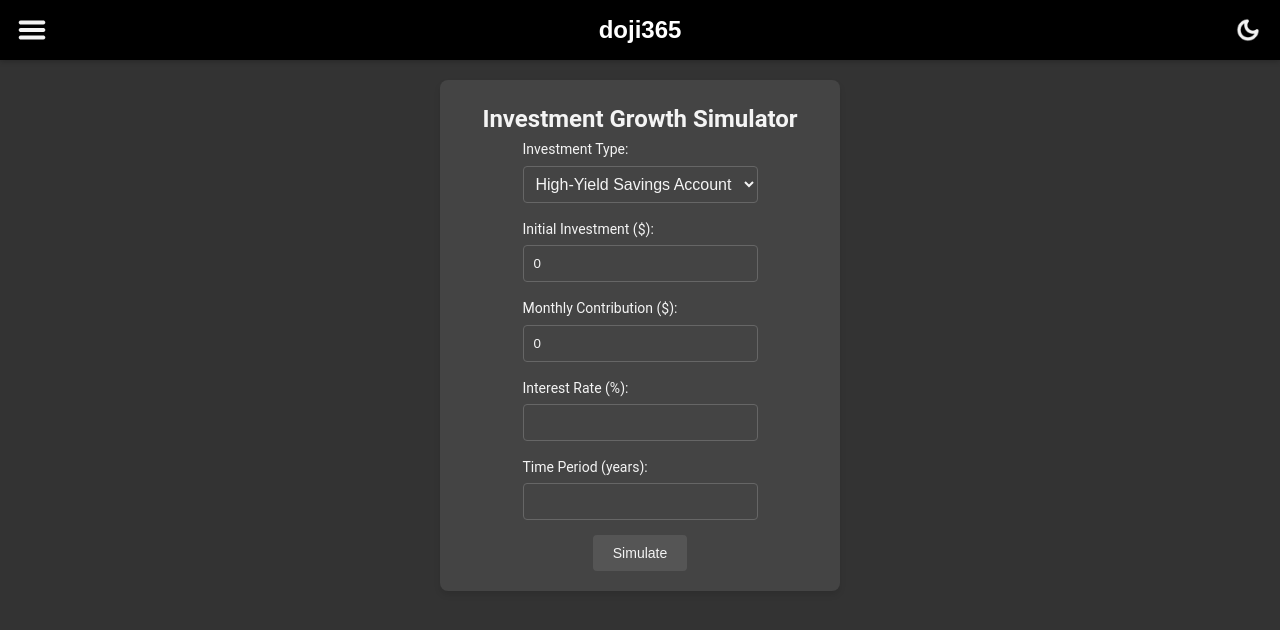
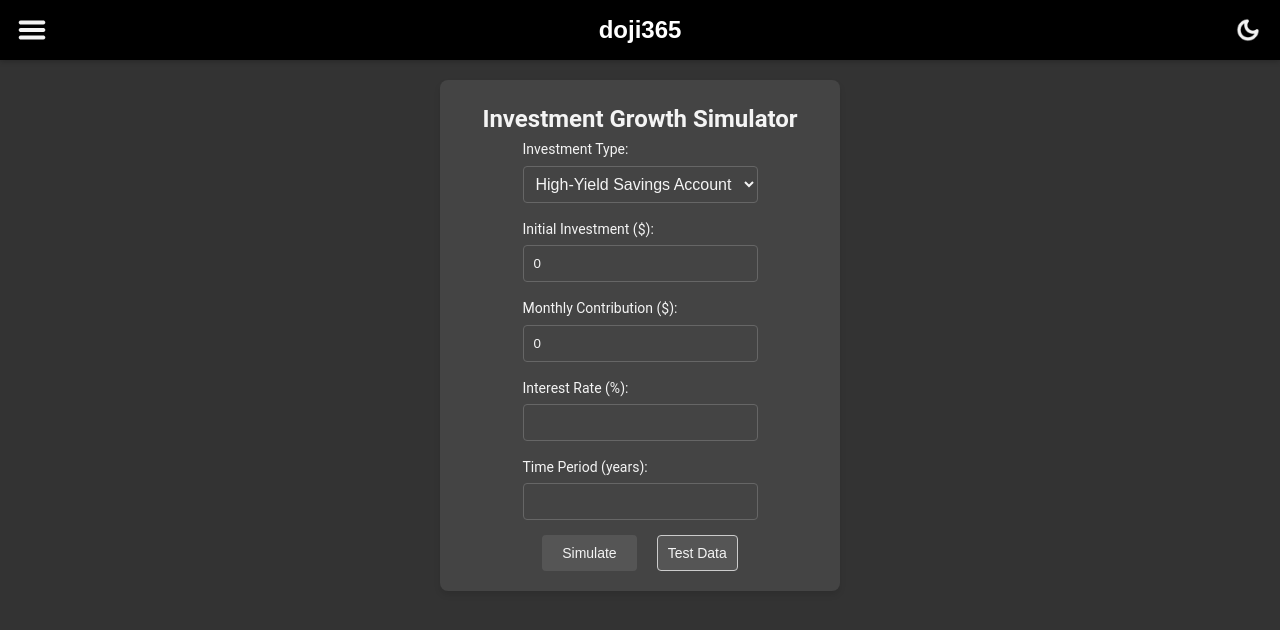
Before and after one commit to iluvcoding123/finance_app, a React (Create React App) app: page /growthsim in a window 1280 px wide. Shown: the top 630 px of the page. Built offline with nearby package versions, Linux system fonts and the light colour scheme.

Commit message:
quick test button

```diff
--- a/src/components/Form.css
+++ b/src/components/Form.css
@@ -21,6 +21,7 @@
     white-space: nowrap; /* Force the text to stay on one line */
     overflow: hidden; /* Prevent overflow issues */
     text-overflow: ellipsis; /* Add ellipsis if the text is too long */
+    flex: 1;
   }
 
   /* Group Input Styling */
@@ -92,3 +93,40 @@
     border-color: var(--input-focus-border-color, #007BFF);
     box-shadow: 0 0 0 2px rgba(0,123,255,0.25);
   }
+
+  .test-button {
+    padding: 5px 10px;
+    margin-left: 10px;
+    background-color: #f0f0f0;
+    border: 1px solid #ccc;
+    border-radius: 4px;
+    cursor: pointer;
+  }
+
+  .test-button:hover {
+    background-color: #e0e0e0;
+  }
+
+  .form-header {
+    display: flex;
+    align-items: center;
+    justify-content: flex-start;
+    gap: 10px;
+    padding: 0 20px;
+  }
+
+  .button-group {
+    display: flex;
+    gap: 10px;
+    justify-content: center;
+  }
+
+  .test-button {
+    background-color: var(--button-bg-color, #007BFF);
+    color: var(--button-text-color, white);
+  }
+
+  .test-button:hover {
+    background-color: var(--button-hover-bg-color, #0056b3);
+    transform: scale(1.05);
+  }
--- a/src/components/Form.js
+++ b/src/components/Form.js
@@ -16,6 +16,14 @@ function Form({ onCalculate }) {
         } else {
             setInvestmentType(selectedType);
         }
+    };
+
+    const handleTestData = () => {
+        setInvestmentType("stocks");
+        setStartingAmount("10000");
+        setMonthlySavings("500");
+        setInterestRate("10");
+        setTimePeriod("40");
     };
 
     const handleSubmit = (e) => {
@@ -94,7 +102,16 @@ function Form({ onCalculate }) {
                         required
                     />
                 </div>
-                <button type="submit" className="form-button">Simulate</button>
+                <div className="button-group">
+                    <button type="submit" className="form-button">Simulate</button>
+                    <button
+                        type="button"
+                        onClick={handleTestData}
+                        className="form-button test-button"
+                    >
+                        Test Data
+                    </button>
+                </div>
             </form>
         </div>
     );
```
